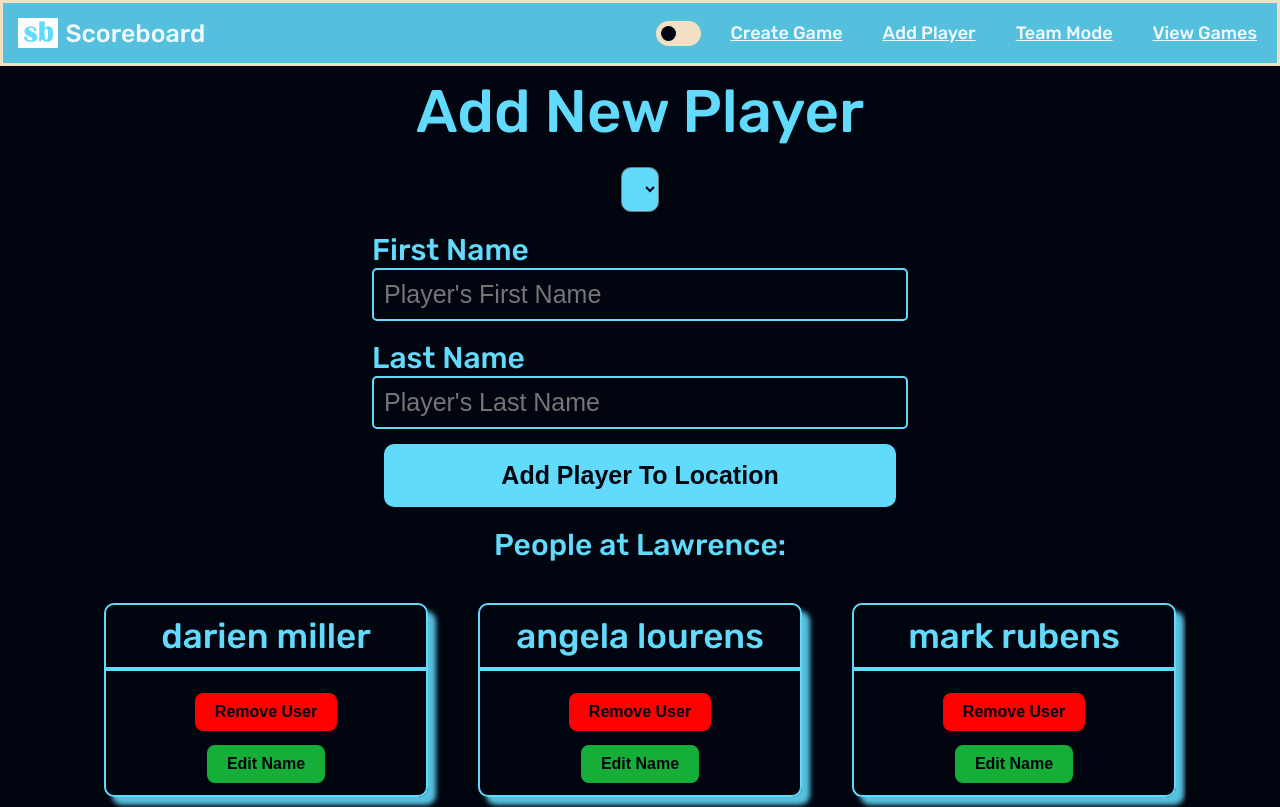
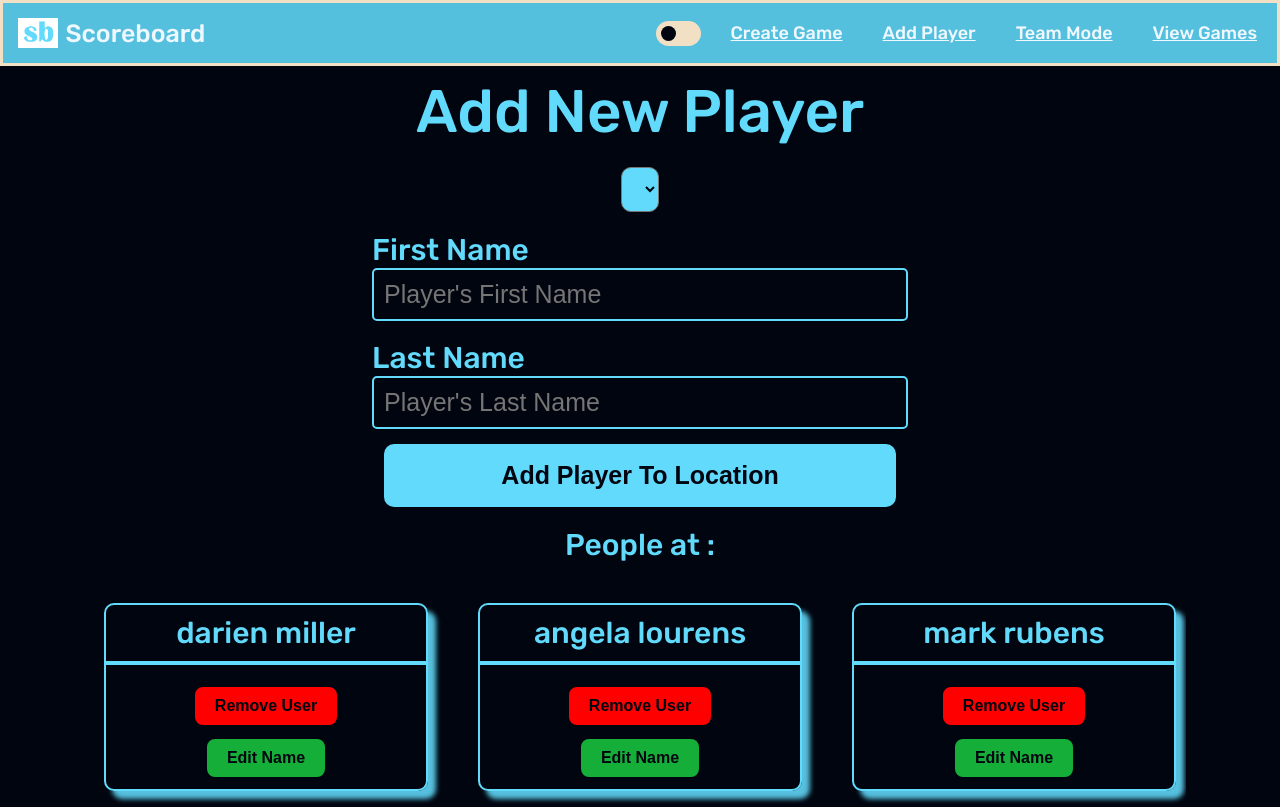
Before and after one commit to darienmiller88/DigitalScoreBoard, a Vue app in the folder client/: page /add-new-players in a window 1280 px wide. Shown: the top 807 px of the page. Built offline with nearby package versions, Linux system fonts and the light colour scheme; no server answers; a web font is replaced by a local one.

Commit message:
fix: a whole bunch of shit lol. Adding a local store to Add New User page to sync state between children

```diff
--- a/client/src/components/EditPlayerName/EditPlayerName.vue
+++ b/client/src/components/EditPlayerName/EditPlayerName.vue
@@ -85,7 +85,7 @@
                 color: aliceblue;
                 border: none;
                 border-radius: 10px;
-                font-size: 20px;
+                font-size: 18px;
                 padding: 12px;
                 transition: 0.3s;
 
--- a/client/src/components/UserCard/UserCard.vue
+++ b/client/src/components/UserCard/UserCard.vue
@@ -1,7 +1,9 @@
 <script setup lang="ts">
     defineProps<{
         username: string
+        playerIndex: number
         showModal: (username: string) => void
+        removePlayer: (playerIndex: number) => void
     }>()
 </script>
 
@@ -78,7 +80,7 @@
 
             //For laptops with smaller displays
             @media (min-width: 1025px) {
-                font-size: 35px;
+                font-size: 30px;
             }
 
             @media (min-width: 2560px) {
--- a/client/src/container/AddUserToLocationContainer/AddUserToLocationContainer.vue
+++ b/client/src/container/AddUserToLocationContainer/AddUserToLocationContainer.vue
@@ -18,11 +18,20 @@
     //Stateful methods
     const { addScoreCard } = scoreCardsStore()
 
+    let isLoading = ref<boolean>(false)
+    let currentLocation = ref<string>("")
+
+    //Expose the current location to the parent so it can be passed down to both of its children. This will allow
+    //all child components in the "Add New User" route/page to have access to the current location without using
+    //a pinia store, which I feel is only necessary for shared state across the entire app, not in one page.
+    defineExpose({
+        currentLocation
+    })
+
+
     const duplicateErrorMessage = ref<string>("")
     const firstName = ref<string>("")
     const lastName = ref<string>("")
-    const locationModel = ref<string>("")
-    let isLoading = ref<boolean>(false)
 
     const addUser = async () => {
         isLoading.value = true
@@ -43,7 +52,7 @@
             addScoreCard(newPlayer)
 
             try {
-                const res = await scoreBoardApi.post(`/add-user-to-location/${locationModel}`, {"username": newPlayer.username})
+                const res = await scoreBoardApi.post(`/add-user-to-location/${currentLocation.value}`, {"username": newPlayer.username})
 
                 console.log("res", res.data)
             } catch (error) {
@@ -58,11 +67,12 @@
     }
 
     const onChangeSelect = (event: Event) => {
-        locationModel.value = (event.target as HTMLSelectElement).value;
+        currentLocation.value = (event.target as HTMLSelectElement).value;
     }
 
     onMounted(() => {
-        locationModel.value = allLocationOptions.value[0]
+        // when this component is mounted, load the current location with the first location so the select tag isn't blank
+        currentLocation.value = allLocationOptions.value[0]
     })
 </script>
 
@@ -70,7 +80,7 @@
     <div class="select-wrapper">
         <Select
             :options="allLocationOptions"
-            :selectModel="locationModel"
+            :selectModel="currentLocation"
             :onChange="onChangeSelect"
         />
     </div>
@@ -104,7 +114,7 @@
             <div class="error">{{ duplicateErrorMessage }}</div>
         </div>
 
-        <button class="form-element" type="submit">
+        <button class="form-element" type="submit" disabled>
             <Loading :height="35" :usePrimary="false" v-if="isLoading" />
             <div v-else> Add Player To Location </div>
         </button>
--- a/client/src/container/UserCardsContainer/UserCardsContainer.vue
+++ b/client/src/container/UserCardsContainer/UserCardsContainer.vue
@@ -3,33 +3,60 @@
     import Modal from '../../components/Modal/Modal.vue';
     import EditPlayerName from '../../components/EditPlayerName/EditPlayerName.vue';
     import { ref } from 'vue';
+    import { scoreBoardApi } from "../../api/api"
 
-    const usernames = [
+    let usernames = [
         "darien miller",
         "angela lourens",
         "mark rubens",
         "shaniqua blank",
         "Daniel Negroni",
         "Luis Hernandez",
+        "Victoria Inuhauzo",
         "superdeeduperlongexmaple ofaververylongname"
     ]
 
     let showEditPlayerNameModal = ref<boolean>(false)
     let usernameToEdit = ref<string>("")
+    let currentLocation = ref<string>("")
+
+    //Expose the current location to the parent so it can be passed down to both of its children. This will allow
+    //all child components in the "Add New User" route/page to have access to the current location without using
+    //a pinia store, which I feel is only necessary for shared state across the entire app, not in one page.
+    defineExpose({
+        currentLocation
+    })
+
 
     const addUserNameToEdit = (username: string) => {
         usernameToEdit.value = username
         showEditPlayerNameModal.value = true
     }
+
+    const removePlayer = async (playerIndex: number) => {
+        usernames = usernames.filter((_, index) => {
+            return playerIndex != index
+        })
+
+        try {
+            await scoreBoardApi.delete(`/remove-user-from-location/${currentLocation.value}`, { data: { username: usernameToEdit.value } })
+        } catch (error) {
+            console.log("err:", error);
+        }
+
+    }
 </script>
 
 <template>
-    <div class="people">People at {{ "Lawrence:" }}</div>
+    <div class="people">People at {{ currentLocation }}:</div>
     <div class="user-cards">
         <UserCard
-            v-for="username in usernames"
+            v-for="(username, index) in usernames"
+            :key="index"
+            :playerIndex="index"
             :username="username"
             :showModal="addUserNameToEdit"
+            :removePlayer="removePlayer"
         />
     </div>
 
--- a/client/src/pages/AddNewUser_Page/AddNewUser_Page.vue
+++ b/client/src/pages/AddNewUser_Page/AddNewUser_Page.vue
@@ -1,13 +1,16 @@
-<script setup lang="ts">
+<script setup  lang="ts">
     import AddUserToLocationContainer from '../../container/AddUserToLocationContainer/AddUserToLocationContainer.vue';
     import UserCardsContainer from '../../container/UserCardsContainer/UserCardsContainer.vue';
     import PageTitle from '../../components/PageTitle/PageTitle.vue';
+    import { ref } from 'vue';
+
+    let currentLocationRef = ref<string>("")
 </script>
 
 <template>
     <PageTitle :titleName="'Add New Player'"/>
 
-    <AddUserToLocationContainer />
+    <AddUserToLocationContainer :currentLocation="currentLocationRef"/>
 
-    <UserCardsContainer />
+    <UserCardsContainer :currentLocation="currentLocationRef"/>
 </template>
--- a/client/src/pages/Register/Register.vue
+++ /dev/null
@@ -1,13 +0,0 @@
-<script setup lang="ts">
-
-</script>
-
-<template>
-    <div>
-        Register
-    </div>
-</template>
-
-<style scoped>
-
-</style>
--- a/client/src/router/router.ts
+++ b/client/src/router/router.ts
@@ -1,6 +1,5 @@
 import { createRouter, createWebHistory } from 'vue-router'
 import HomePage from "../pages/Home_Page/Home_Page.vue"
-import RegisterPage from '../pages/Register/Register.vue'
 import GamesPage from '../pages/Games_Page/Games_Page.vue'
 import TeamModePage from '../pages/TeamMode_Page/TeamMode_Page.vue'
 import AddNewUserPage from '../pages/AddNewUser_Page/AddNewUser_Page.vue'
@@ -23,10 +22,6 @@ const router = createRouter({
             component: GamesPage
         },
         {
-            path: "/register",
-            component: RegisterPage
-        },
-        {
             path: "/team-mode",
             component: TeamModePage
         },
```
Also changed, not shown: client/src/container/AddUserToLocationContainer/currentLocationStore.ts (added, +14 -0 lines).
